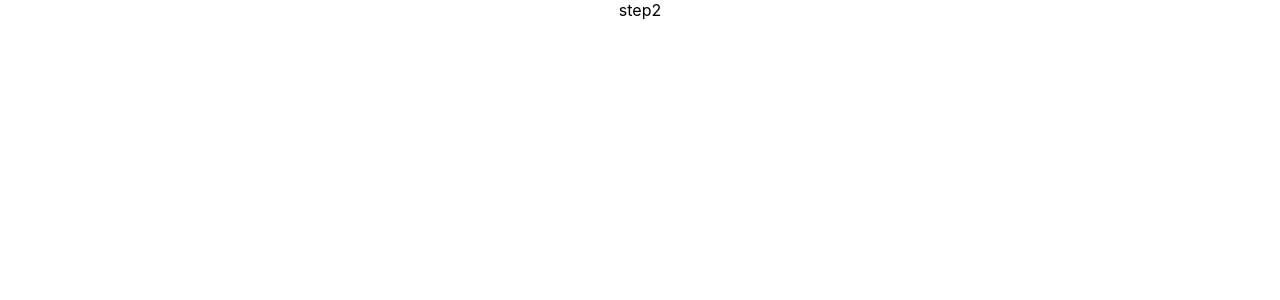
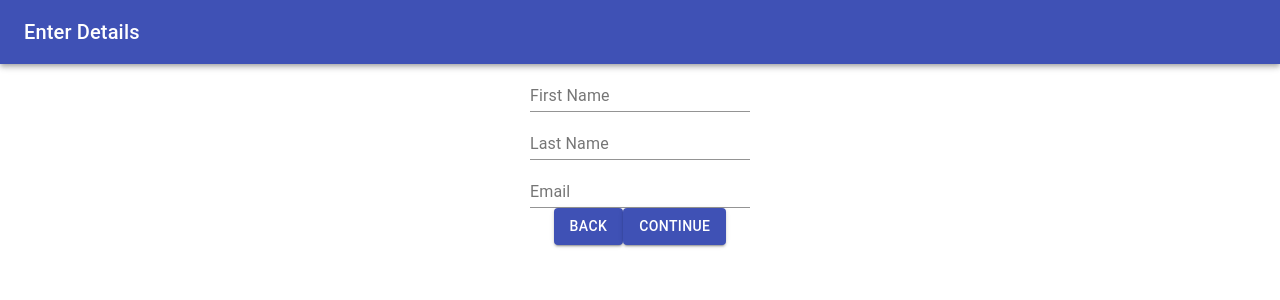
Before and after one commit to dotrider/Form, a React (Create React App) app: page / in a window 1280 px wide. Both pictures are taken after a click on the button "CONTINUE". Shown: the top 300 px of the page. Built offline with nearby package versions, Linux system fonts and the light colour scheme.

Commit message:
adding MUI to step2

```diff
--- a/src/Components/Step2.js
+++ b/src/Components/Step2.js
@@ -1,10 +1,45 @@
 import React from 'react'
+import {TextField, AppBar, Toolbar, Typography, Button} from '@material-ui/core'
+
 
 const Step2 = () => {
     return (
-        <div>
-            step2
-        </div>
+        <>
+        <AppBar position="static">
+            <Toolbar>
+                <Typography variant="h6" >
+                    Enter Details
+                </Typography>
+            </Toolbar>
+        </AppBar>
+        <TextField
+            label="First Name"
+
+        />
+        <br/>
+         <TextField
+            label="Last Name"
+
+        />
+        <br/>
+         <TextField
+            label="Email"
+
+            htmlFor="outlined-adornment-email"
+        />
+        <br/>
+        <Button variant="contained" color="primary"
+
+        >
+            Back
+        </Button>
+
+        <Button variant="contained" color="primary"
+
+        >
+            Continue
+        </Button>
+    </>
     )
 }
 
```
